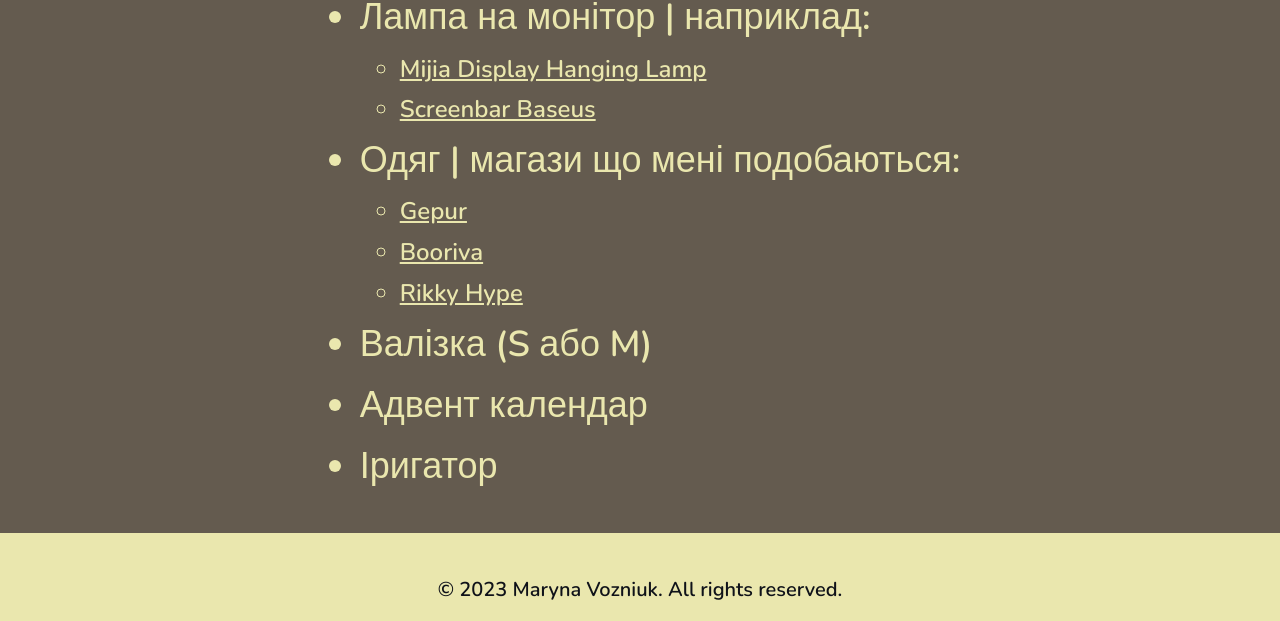
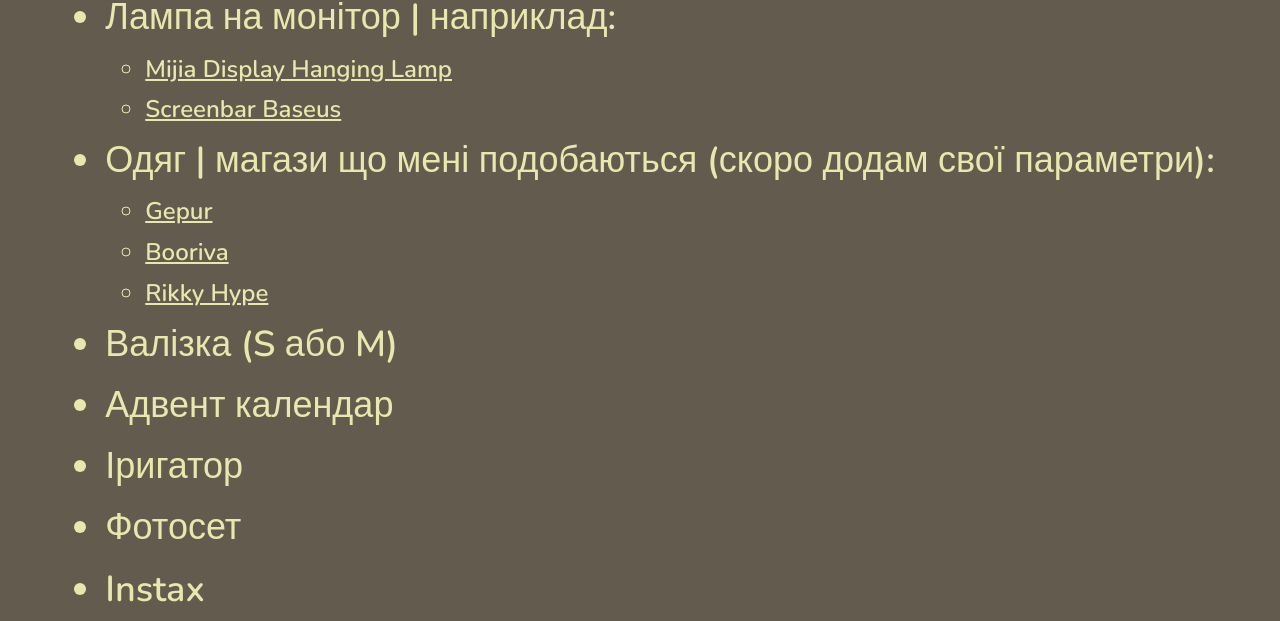
Before and after one commit to ultraMar1na/wishlist, an Astro site: page / in a window 1280 px wide. Shown: the part 1098-1719 px from the top of the page. Built offline with nearby package versions, Linux system fonts and the light colour scheme; Astro itself is replaced by a stand-in of ours; a web font is replaced by a local one.

Commit message:
new items

```diff
--- a/src/pages/index.astro
+++ b/src/pages/index.astro
@@ -29,7 +29,7 @@
                               <li><a href="https://bt.rozetka.com.ua/baseus-dgiwk-b01/p363293259/" target="_blank">Screenbar Baseus</a></li>
                             </ul>
                         </li>
-                        <li>Одяг | магази що мені подобаються:
+                        <li>Одяг | магази що мені подобаються (скоро додам свої параметри):
                             <ul>
                               <li><a href="https://gepur.com/uk" target="_blank">Gepur</a></li>
                               <li><a href="https://www.booriva.com/in-stock/" target="_blank">Booriva</a></li>
@@ -39,6 +39,8 @@
                         <li>Валізка (S або M)</li>
                         <li>Адвент календар</li>
                         <li>Іригатор</li>
+                        <li>Фотосет</li>
+                        <li>Instax</li>
                     </ul>
 		        </div>
 		    </div>
```
